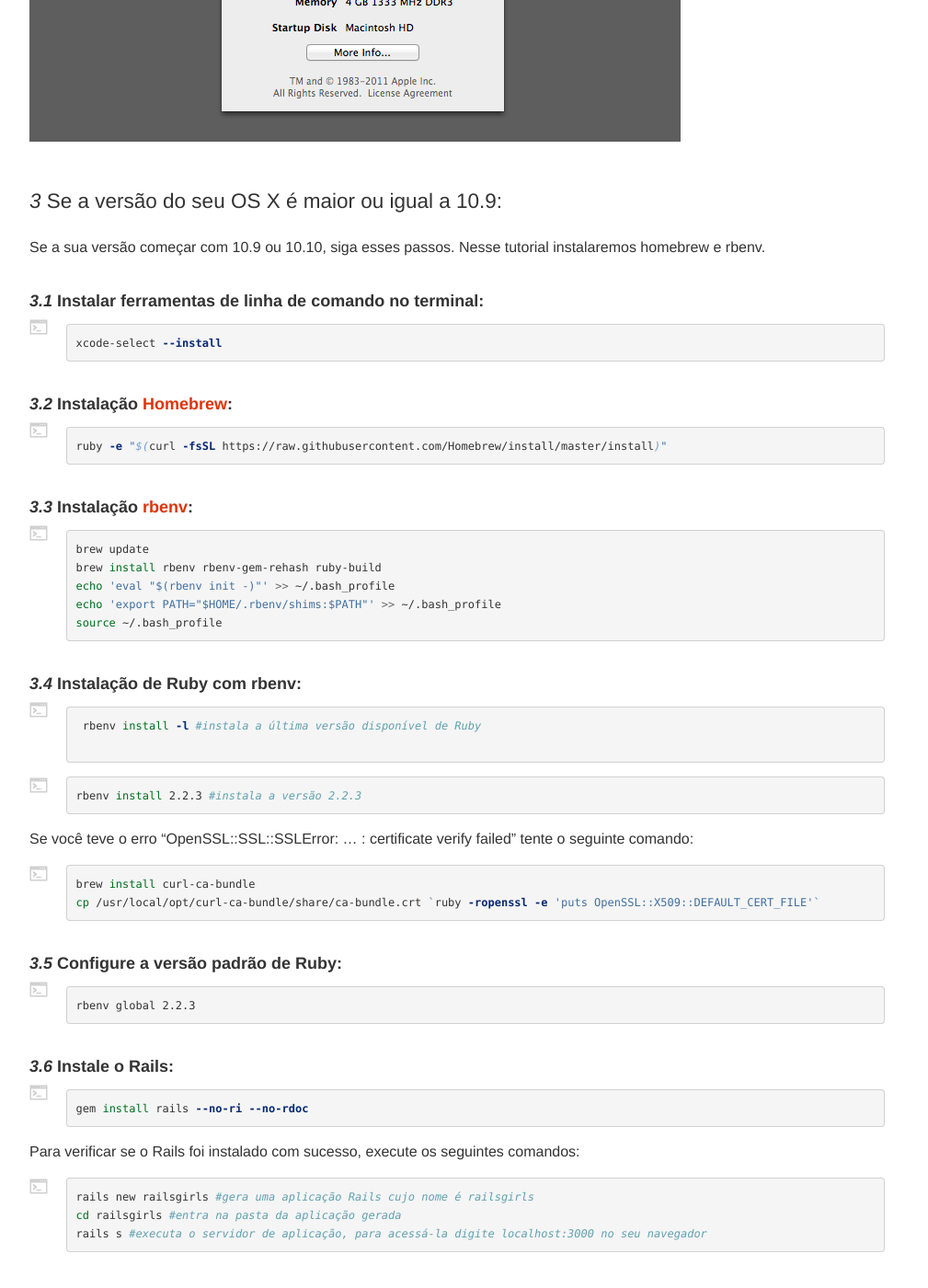
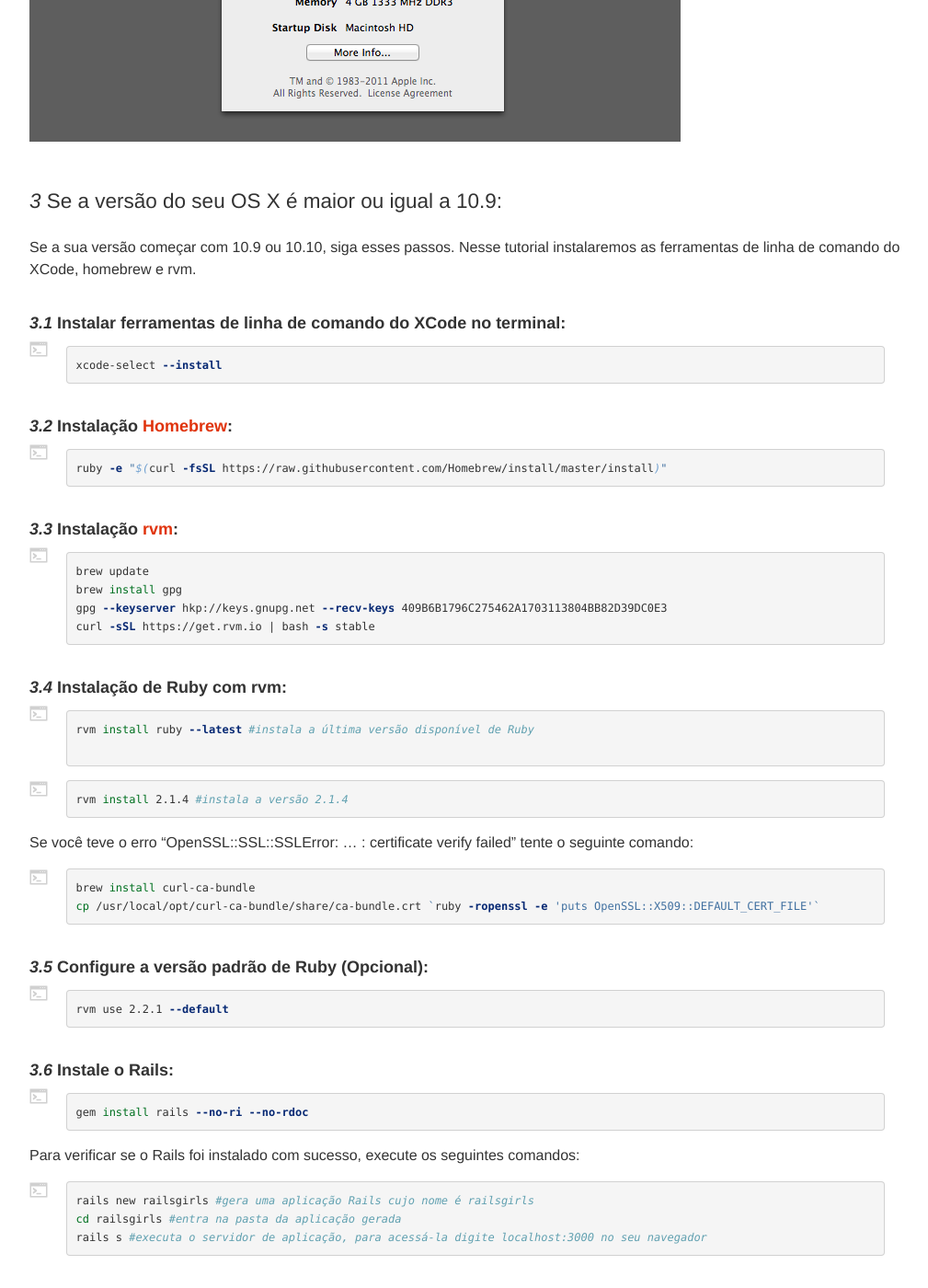
Before and after one commit to railsgirls/guides.railsgirls.com, a Jekyll site: the page built from _posts/2015-11-24-instalacao.markdown, in a window 1280 px wide and 1400 px high, scrolled down 1488 px. Shown: the whole window at 92% size, without its empty margins (53-1062 px from the left). Built offline with Jekyll 4.4.1, drawn with Linux system fonts in a browser that asks for light colours; nearby versions of some CDN libraries; some of the changed text lies outside the part shown.

Commit message:
Atualizando instalacao p/ OSX p/ usar RVM

```diff
--- a/_posts/2015-11-24-instalacao.markdown
+++ b/_posts/2015-11-24-instalacao.markdown
@@ -37,9 +37,9 @@ Caso contrário, nós poderemos ajudá-la a configurar a sua máquina no evento.
 ### *3* Se a versão do seu OS X é maior ou igual a 10.9:
 
 Se a sua versão começar com 10.9 ou 10.10, siga esses passos. Nesse tutorial
-instalaremos homebrew e rbenv.
+instalaremos as ferramentas de linha de comando do XCode, homebrew e rvm.
 
-#### *3.1* Instalar ferramentas de linha de comando no terminal:
+#### *3.1* Instalar ferramentas de linha de comando do XCode no terminal:
 
 {% highlight sh %}
 xcode-select --install
@@ -51,25 +51,24 @@ xcode-select --install
 ruby -e "$(curl -fsSL https://raw.githubusercontent.com/Homebrew/install/master/install)"
 {% endhighlight %}
 
-#### *3.3* Instalação [rbenv](https://github.com/sstephenson/rbenv):
+#### *3.3* Instalação [rvm](http://rvm.io/):
 
 {% highlight sh %}
 brew update
-brew install rbenv rbenv-gem-rehash ruby-build
-echo 'eval "$(rbenv init -)"' >> ~/.bash_profile
-echo 'export PATH="$HOME/.rbenv/shims:$PATH"' >> ~/.bash_profile
-source ~/.bash_profile
+brew install gpg
+gpg --keyserver hkp://keys.gnupg.net --recv-keys 409B6B1796C275462A1703113804BB82D39DC0E3
+curl -sSL https://get.rvm.io | bash -s stable
 {% endhighlight %}
 
-#### *3.4* Instalação de Ruby com rbenv:
+#### *3.4* Instalação de Ruby com rvm:
 
 
 {% highlight sh %}
- rbenv install -l #instala a última versão disponível de Ruby
+rvm install ruby --latest #instala a última versão disponível de Ruby
  {% endhighlight %}
 
 {% highlight sh %}
-rbenv install 2.2.3 #instala a versão 2.2.3
+rvm install 2.1.4 #instala a versão 2.1.4
 {% endhighlight %}
 
 Se você teve o erro "OpenSSL::SSL::SSLError: ... : certificate verify failed" tente o seguinte comando:
@@ -79,10 +78,10 @@ brew install curl-ca-bundle
 cp /usr/local/opt/curl-ca-bundle/share/ca-bundle.crt `ruby -ropenssl -e 'puts OpenSSL::X509::DEFAULT_CERT_FILE'`
 {% endhighlight %}
 
-#### *3.5* Configure a versão padrão de Ruby:
+#### *3.5* Configure a versão padrão de Ruby (Opcional):
 
 {% highlight sh %}
-rbenv global 2.2.3
+rvm use 2.2.1 --default
 {% endhighlight %}
 
 #### *3.6* Instale o Rails:
@@ -108,6 +107,28 @@ Você também pode usar outro editor [Sublime Text](http://www.sublimetext.com).
 
 Entre em [whatbrowser.org](http://www.whatbrowser.org/intl/pt-BR/) e atualize seu navegador caso não possua a última versão instalada.
 Recomendamos o [Firefox](http://br.mozdev.org/) ou [Chrome](https://www.google.com.br/chrome/browser/desktop/).
+
+#### Possíveis erros
+
+##### libxml2 is missing
+
+Se você obteve esse erro executando o comando `rails new railsgirls` ou `gem install rails`:
+
+{% highlight sh %}
+libxml2 is missing.  Please locate mkmf.log to investigate how it is failing.
+-----
+*** extconf.rb failed ***
+Could not create Makefile due to some reason, probably lack of necessary
+libraries and/or headers.  Check the mkmf.log file for more details.  You may
+need configuration options.
+{% endhighlight %}
+
+Os seguintes comandos podem resolver o seu problema:
+
+{% highlight sh %}
+brew install libxml2
+gem install nokogiri -- --use-system-libraries --with-xml=/usr/local/Cellar/libxml2/
+{% endhighlight %}
 
 ## Windows
 
```
Also changed, not shown: other parts of _posts/2015-11-24-instalacao.markdown (+1 -1 lines).
